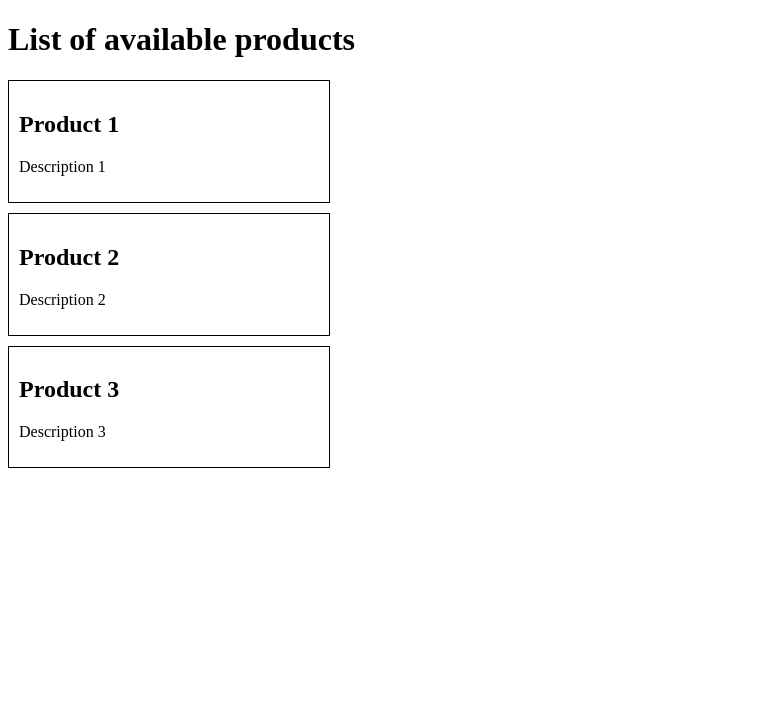
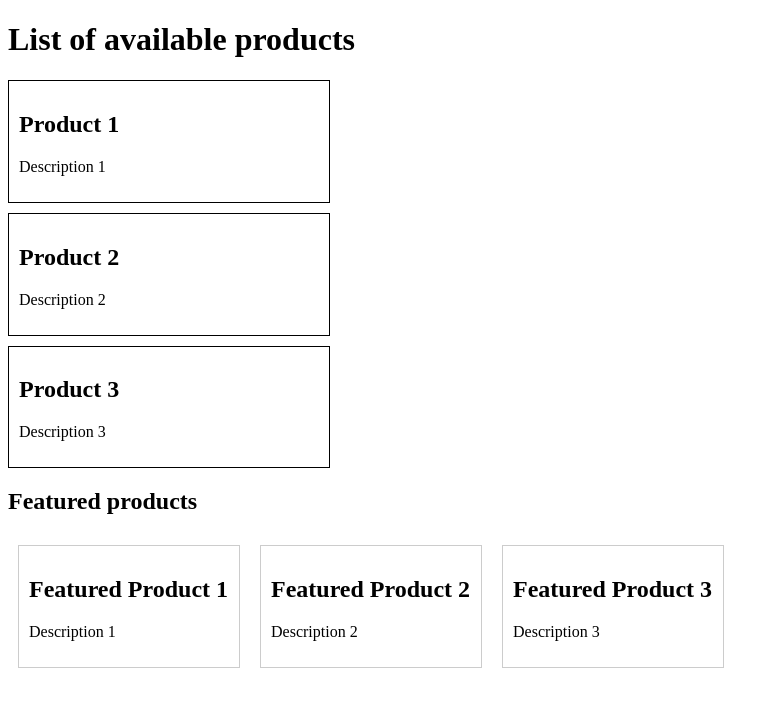
Before and after one commit to BhaumikDhameliya/sk-loading-data, a SvelteKit app: page /products in a window 1280 px wide. Shown: the top 706 px of the page, without its empty margins (0-779 px from the left). Built offline with nearby package versions, Linux system fonts and the light colour scheme; data requests are answered from the project's data file.

Commit message:
Layout Data

```diff
--- a/db.json
+++ b/db.json
@@ -18,5 +18,25 @@
 			"price": 799,
 			"description": "Description 3"
 		}
+	],
+	"featured-products": [
+		{
+			"id": 1,
+			"title": "Featured Product 1",
+			"price": 700,
+			"description": "Description 1"
+		},
+		{
+			"id": 2,
+			"title": "Featured Product 2",
+			"price": 1050,
+			"description": "Description 2"
+		},
+		{
+			"id": 3,
+			"title": "Featured Product 3",
+			"price": 2600,
+			"description": "Description 3"
+		}
 	]
 }
--- /dev/null
+++ b/src/routes/products/+layout.js
@@ -0,0 +1,7 @@
+export const load = async (loadEvent) => {
+	const { fetch } = loadEvent;
+	const title = 'Featured products';
+	const response = await fetch('http://localhost:4000/featured-products');
+	const featuredProducts = await response.json();
+	return { title, featuredProducts };
+};
--- /dev/null
+++ b/src/routes/products/+layout.svelte
@@ -0,0 +1,25 @@
+<script>
+	export let data;
+	const title = data.title;
+	const featuredProducts = data.featuredProducts;
+</script>
+
+<slot />
+
+<h2>{title}</h2>
+{#each featuredProducts as product}
+	<div class="product-item">
+		<h2>{product.title}</h2>
+		<p>{product.description}</p>
+	</div>
+{/each}
+
+<style>
+	.product-item {
+		display: inline-block;
+		width: 200px;
+		margin: 10px;
+		border: 1px solid #ccc;
+		padding: 10px;
+	}
+</style>
```
